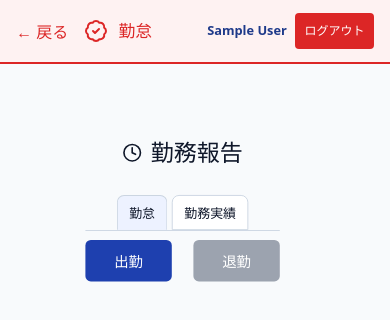
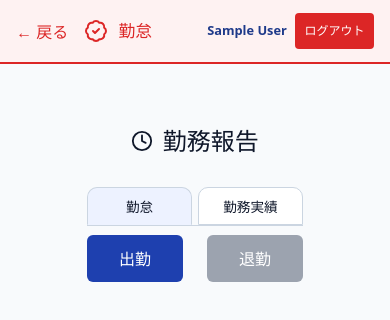
Before and after one commit to TMT-program/attendance-system, a Vue app in the folder frontend/: page /AttendanceReport in a window 390 px wide. Shown: the top 320 px of the page. Built offline with nearby package versions, Linux system fonts and the light colour scheme; no server answers; the database is empty; sample sign-in values are in the browser's storage.

Commit message:
レスポンシブ対応

```diff
--- a/frontend/src/views/AttendanceReport.vue
+++ b/frontend/src/views/AttendanceReport.vue
@@ -8,11 +8,14 @@
     <div v-if="!uid" class="loading">ユーザー情報を取得中...</div>
 
     <div v-else>
-      <div class="tab-menu">
+      <div class="tab-menu" role="tablist" aria-label="勤務報告タブ">
         <button
           v-for="tab in tabs"
           :key="tab"
+          type="button"
           :class="['tab-button', { active: currentTab === tab }]"
+          role="tab"
+          :aria-selected="currentTab === tab"
           @click="() => { currentTab = tab; selectedUser = null }"
         >
           {{ tab }}
@@ -90,6 +93,15 @@ interface RecordEntry {
   end?: string
 }
 
+type AttendanceRecord = {
+  start?: string
+  end?: string
+  task?: string
+  status?: string
+}
+
+type AttendanceResponse = Record<string, AttendanceRecord>
+
 const records = ref<RecordEntry[]>([])
 
 const toJSTTimeString = (input: any): string => {
@@ -128,14 +140,15 @@ const fetchRecords = async () => {
   const daysInMonth = new Date(year.value, month.value, 0).getDate()
 
   try {
-    const res = await axios.get(`${API_BASE_URL}/api/attendance`, {
+    const res = await axios.get<AttendanceResponse>(`${API_BASE_URL}/api/attendance`, {
       params: {
         uid: uid.value,
         year: year.value,
         month: String(month.value).padStart(2, '0'),
       },
     })
-    const data = res.data || {}
+
+    const data = res.data ?? {}
 
     const result: RecordEntry[] = []
     for (let d = 1; d <= daysInMonth; d++) {
@@ -190,7 +203,9 @@ const nextMonth = () => {
 .attendance-report {
   padding: 2rem 1rem;
   max-width: 960px;
+  width: 100%;
   margin: 0 auto;
+  box-sizing: border-box;
   -webkit-font-smoothing: antialiased;
   text-rendering: optimizeLegibility;
   color: #0f172a;
@@ -217,13 +232,19 @@ const nextMonth = () => {
   white-space: nowrap;
 }
 
-/* タブUI（トーン統一） */
+.loading {
+  text-align: center;
+  color: #475569;
+  font-weight: 700;
+  padding: 1rem 0;
+}
+
+/* タブUI（PC） */
 .tab-menu {
   display: flex;
   justify-content: center;
   border-bottom: 1px solid #cbd5e1;
   margin-bottom: 1rem;
-  flex-wrap: wrap;
   gap: 0.5rem;
 }
 
@@ -235,8 +256,10 @@ const nextMonth = () => {
   font-weight: 700;
   cursor: pointer;
   color: #0f172a;
-  border-radius: 8px 8px 0 0;
+  border-radius: 10px 10px 0 0;
+  white-space: nowrap;
 }
+
 .tab-button.active {
   background: #edf2ff;
   border-bottom-color: #edf2ff;
@@ -249,23 +272,37 @@ const nextMonth = () => {
 /* スマホ */
 @media (max-width: 600px) {
   .attendance-report {
-    transform: scale(0.9);
-    transform-origin: top left;
+    padding: 1rem 0.5rem; /* transformで縮めない */
   }
+
   .icon {
     width: 22px;
     height: 22px;
   }
+
   .title {
-    font-size: 1.6rem;
+    font-size: 1.5rem;
+    white-space: normal;
+    text-align: center;
   }
+
+  /* ✅ ここが肝：タブを画面幅に収める */
+  .tab-menu {
+    justify-content: space-between;
+    gap: 0.35rem;
+    margin-bottom: 0.6rem;
+  }
+
   .tab-button {
-    font-size: 0.9rem;
-    padding: 0.5rem 0.8rem;
-  }
-  .tab-menu {
-    gap: 0.3rem;
-    margin-bottom: 0.6rem;
+    flex: 1;          /* 画面幅に合わせて縮む */
+    min-width: 0;     /* 長い文字があっても縮む */
+    padding: 0.5rem 0.4rem;
+    font-size: 0.85rem;
+    text-align: center;
+
+    /* 収まらない場合は省略表示（PCはそのまま） */
+    overflow: hidden;
+    text-overflow: ellipsis;
   }
 }
 </style>
--- a/frontend/src/views/ReportTab.vue
+++ b/frontend/src/views/ReportTab.vue
@@ -519,11 +519,16 @@ const cancelSubmission = async (entry: RecordEntry) => {
 @media (max-width: 600px) {
   .report-container { flex-direction: column; gap: 0.75rem; }
 
-  /* ✅ スマホは縮小して横幅を収める */
-  .table-wrapper { overflow-x: hidden; }
-  .table-fit { transform: scale(0.72); }
+  .summary-card {
+    transform: scale(0.92);
+    transform-origin: top left;
+  }
 
-  /* サマリーも少しコンパクトに */
-  .summary-card { min-width: unset; }
+  .table-wrapper {
+    transform: scale(0.84);     /* ✅ ここを少し強める（0.9 → 0.84） */
+    transform-origin: top left;
+    padding-right: 10px;        /* ✅ 右端が欠ける/ギリギリ対策 */
+    box-sizing: border-box;
+  }
 }
 </style>
```
